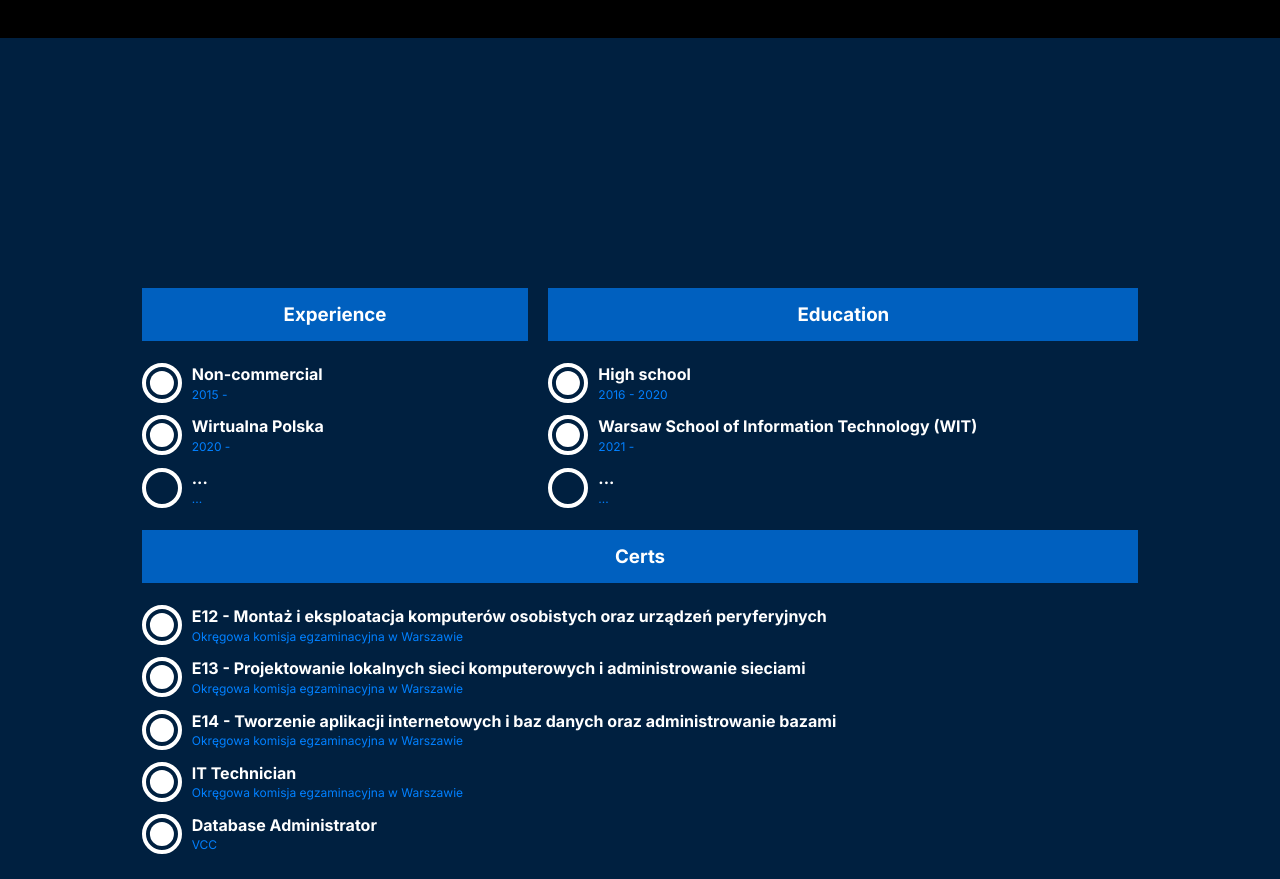
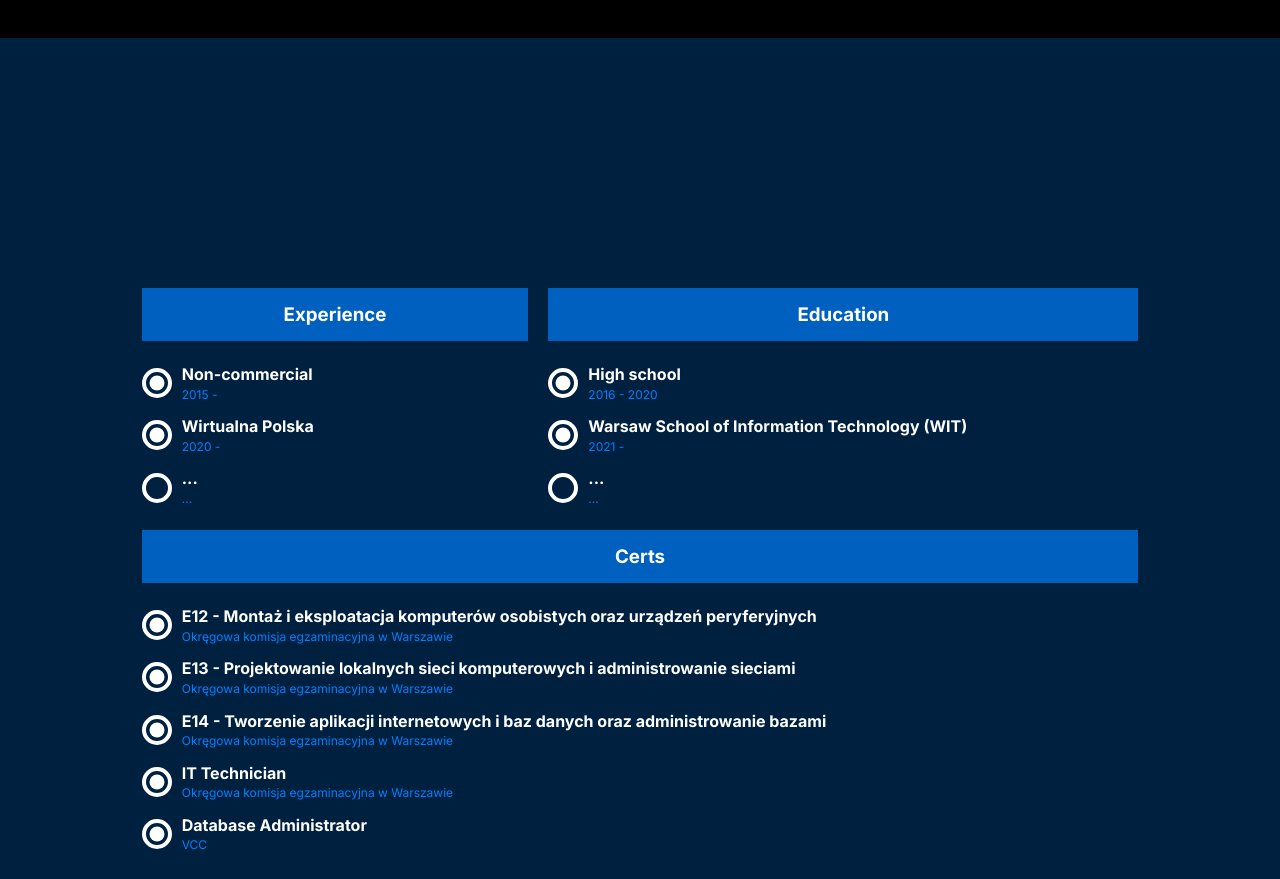
Before and after one commit to DawidGardzinski/DawidGardzinski, a website built with Vite: page index.html in a window 1280 px wide. Shown: the part 1440-2319 px from the top of the page. Built offline with nearby package versions, Linux system fonts and the light colour scheme.

Commit message:
layout fixes

```diff
--- a/src/styles/mobile.css
+++ b/src/styles/mobile.css
@@ -5,6 +5,10 @@
   }
 
   .contact{
+    display: none;
+  }
+
+  .logo__text{
     display: none;
   }
 
--- a/src/styles/style.css
+++ b/src/styles/style.css
@@ -46,6 +46,9 @@ body{
   border-left: solid 2px var(--color-tertiary);
   padding: 0 16px;
   margin: 0 16px;
+  display: flex;
+  flex-direction: column;
+  justify-content: center;
 }
 
 .text--xl{
@@ -145,7 +148,7 @@ body{
 .experience-and-education{
   margin: 50px 0;
   padding: 150px 0;
-  height: 100vh;
+  min-height: 100vh;
 }
 
 .experience-and-education__header{
@@ -158,7 +161,7 @@ body{
 
 .experience-and-education__list{
   list-style: none;
-  padding-left: 50px;
+  padding-left: 40px;
 }
 
 .experience-and-education__item{
@@ -171,22 +174,23 @@ body{
   content: '';
   position: absolute;
   top: 50%;
-  left: -50px;
+  left: -40px;
   transform:translateY(-50%);
-  width: 40px;
-  height: 40px;
+  width: 30px;
+  height: 30px;
   box-sizing: border-box;
   border-radius: var(--border-radius-circle);
   border: solid 4px var(--color-white);
 }
+
 .experience-and-education__item--checked::before{
   content: '';
   position: absolute;
   top: 50%;
-  left: -50px;
-  transform:translate(33%, -50%);
-  width: 24px;
-  height: 24px;
+  left: -40px;
+  transform:translate(50%, -50%);
+  width: 15px;
+  height: 15px;
   border-radius: var(--border-radius-circle);
   box-sizing: border-box;
   background-color: var(--color-white);
```
